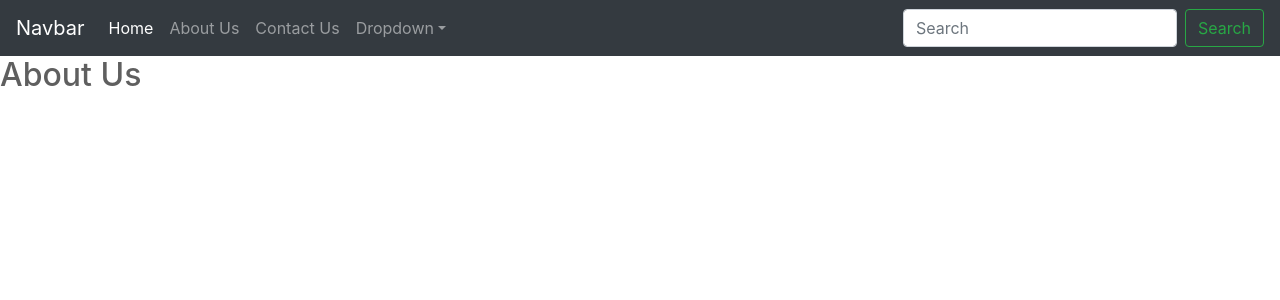
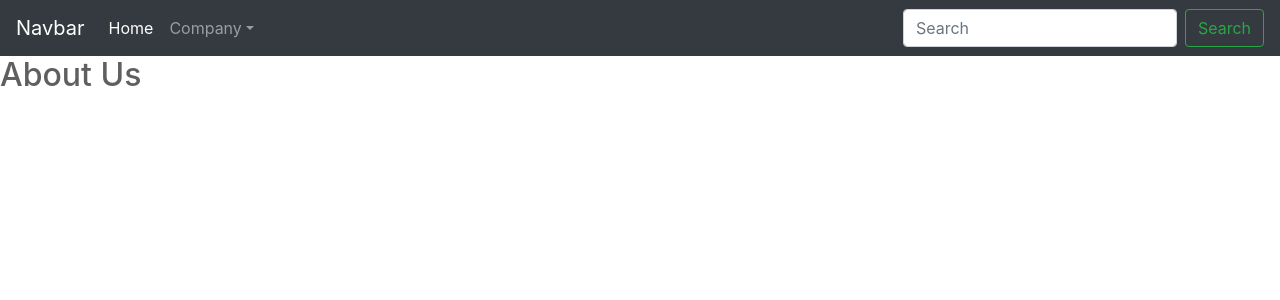
Before and after one commit to leihuagh/Django-Bootstrap-Blog, a Django app: page /about in a window 1280 px wide. Shown: the top 300 px of the page. Run offline with Django 3.2, Linux system fonts and the light colour scheme; some libraries are stand-ins or nearby versions.

Commit message:
app views

```diff
--- a/company/views.py
+++ b/company/views.py
@@ -1,3 +1,11 @@
 from django.shortcuts import render
 
-# Create your views here.
+
+def about(request):
+    context = {}
+    return render(request, 'about.html', context)
+
+
+def contact(request):
+    context = {}
+    return render(request, 'contact.html', context)
--- a/core/urls.py
+++ b/core/urls.py
@@ -1,5 +1,6 @@
 from django.urls import path
-from .views import index, about, contact
+from home.views import index
+from company.views import about, contact
 
 urlpatterns = [
     path('', index, name='index'),
--- a/core/views.py
+++ b/core/views.py
@@ -1,16 +1 @@
 from django.shortcuts import render
-
-
-def index(request):
-    context = {}
-    return render(request, 'index.html', context)
-
-
-def about(request):
-    context = {}
-    return render(request, 'about.html', context)
-
-
-def contact(request):
-    context = {}
-    return render(request, 'contact.html', context)
--- a/home/views.py
+++ b/home/views.py
@@ -1,3 +1,6 @@
 from django.shortcuts import render
 
-# Create your views here.
+
+def index(request):
+    context = {}
+    return render(request, 'index.html', context)
--- a/templates/base/navbar.html
+++ b/templates/base/navbar.html
@@ -10,19 +10,12 @@
             <li class="nav-item active">
                 <a class="nav-link" href="{% url 'index' %}">Home <span class="sr-only">(current)</span></a>
             </li>
-            <li class="nav-item">
-                <a class="nav-link" href="{% url 'about' %}">About Us</a>
-            </li>
-            <li class="nav-item">
-                <a class="nav-link" href="{% url 'contact' %}">Contact Us</a>
-            </li>
             <li class="nav-item dropdown">
-                <a class="nav-link dropdown-toggle" href="#" id="dropdown01" data-toggle="dropdown" aria-haspopup="true"
-                    aria-expanded="false">Dropdown</a>
-                <div class="dropdown-menu" aria-labelledby="dropdown01">
-                    <a class="dropdown-item" href="#">Action</a>
-                    <a class="dropdown-item" href="#">Another action</a>
-                    <a class="dropdown-item" href="#">Something else here</a>
+                <a class="nav-link dropdown-toggle" href="#" id="company" data-toggle="dropdown" aria-haspopup="true"
+                    aria-expanded="false">Company</a>
+                <div class="dropdown-menu" aria-labelledby="company">
+                    <a class="dropdown-item" href="{% url 'about' %}">About Us</a>
+                    <a class="dropdown-item" href="{% url 'contact' %}">Contact Us</a>
                 </div>
             </li>
         </ul>
```
Also changed, not shown: company/templates/about.html (renamed from core/templates/about.html), company/templates/contact.html (renamed from core/templates/contact.html), home/templates/index.html (renamed from core/templates/index.html).
